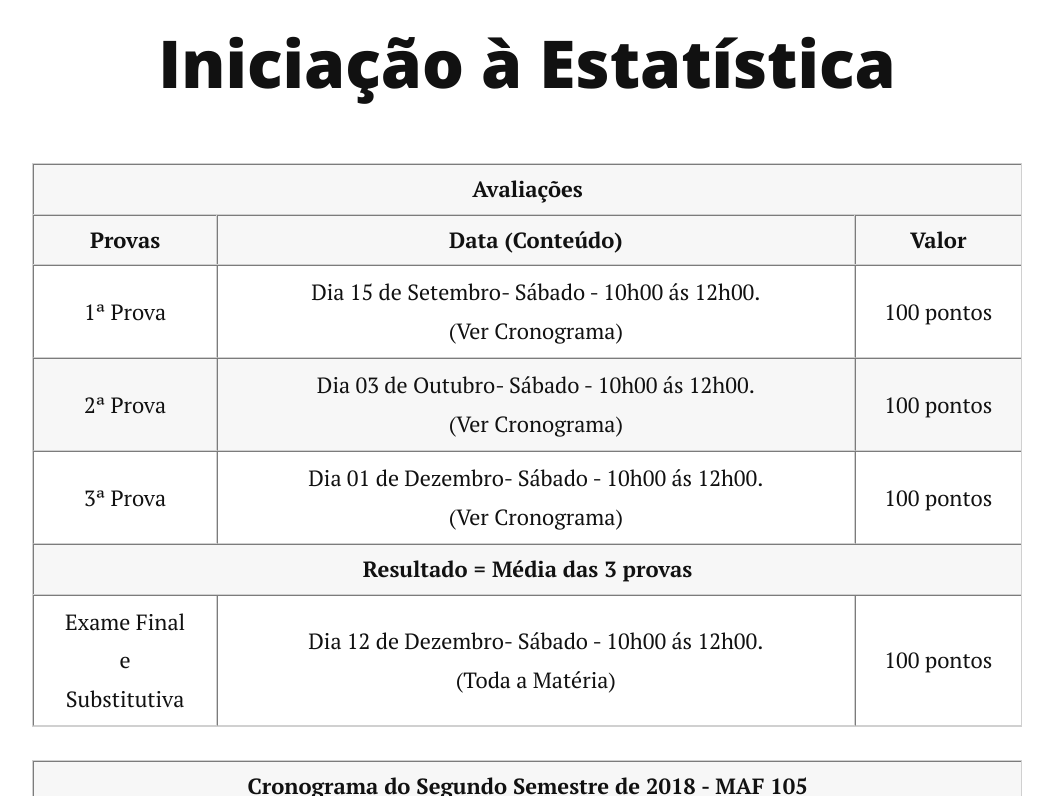
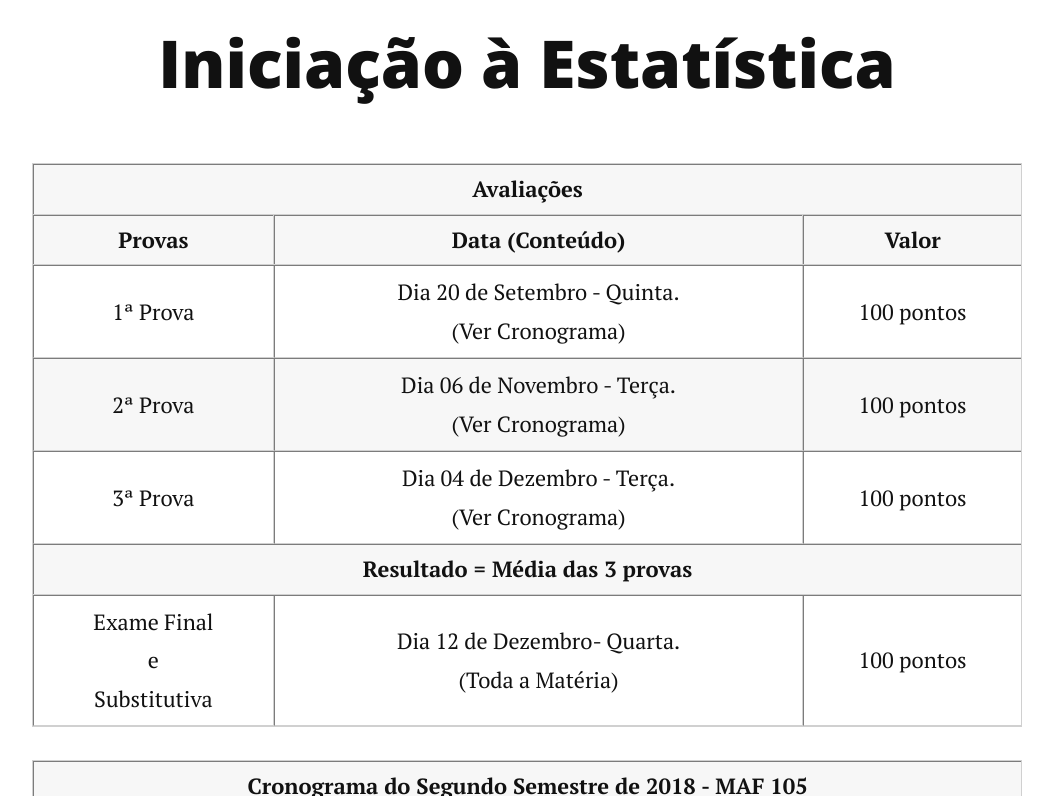
Before and after one commit to ufvest/ufvest.github.io, a Jekyll site: the page built from cronograma.md, in a window 1280 px wide and 900 px high, cut to the strip 104-900 px from the top of the window. Shown: the whole strip, without its empty margins (113-1166 px from the left). Built offline with Jekyll 4.4.1, drawn with Linux system fonts in a browser that asks for light colours; nearby versions of some CDN libraries.

Commit message:
Cronograma atualizado

```diff
--- a/cronograma.md
+++ b/cronograma.md
@@ -20,19 +20,19 @@ title: Cronograma da Disciplina
 
 <tr>
 <td valign="center" align="center"> 1ª Prova<BR></td>
-          <td valign="center" align="center">  Dia 15 de Setembro- Sábado - 10h00 ás 12h00.<BR> (Ver Cronograma)</td>
+          <td valign="center" align="center">  Dia 20 de Setembro - Quinta.<BR> (Ver Cronograma)</td>
 <td valign="center" align="center">100 pontos</td>
 </tr>
 
 <tr>
 <td valign="center" align="center"> 2ª Prova<BR></td>
-          <td valign="center" align="center">  Dia 03 de Outubro- Sábado - 10h00 ás 12h00.<BR> (Ver Cronograma)</td>
+          <td valign="center" align="center">  Dia 06 de Novembro - Terça.<BR> (Ver Cronograma)</td>
 <td valign="center" align="center">100 pontos</td>
 </tr>
 
 <tr>
 <td valign="center" align="center"> 3ª Prova<BR></td>
-          <td valign="center" align="center">  Dia 01 de Dezembro- Sábado - 10h00 ás 12h00.<BR>(Ver Cronograma)</td>
+          <td valign="center" align="center">  Dia 04 de Dezembro - Terça.<BR>(Ver Cronograma)</td>
 <td valign="center" align="center">100 pontos</td>
 </tr>
 
@@ -42,7 +42,7 @@ title: Cronograma da Disciplina
 
 <tr>
 <td valign="center" align="center"> Exame Final<BR> e <BR> Substitutiva</td>
-          <td valign="center" align="center">  Dia 12 de Dezembro- Sábado - 10h00 ás 12h00.<BR>(Toda a Matéria)</td>
+          <td valign="center" align="center">  Dia 12 de Dezembro- Quarta.<BR>(Toda a Matéria)</td>
 <td valign="center" align="center">100 pontos</td>
 </tr>
 
```
